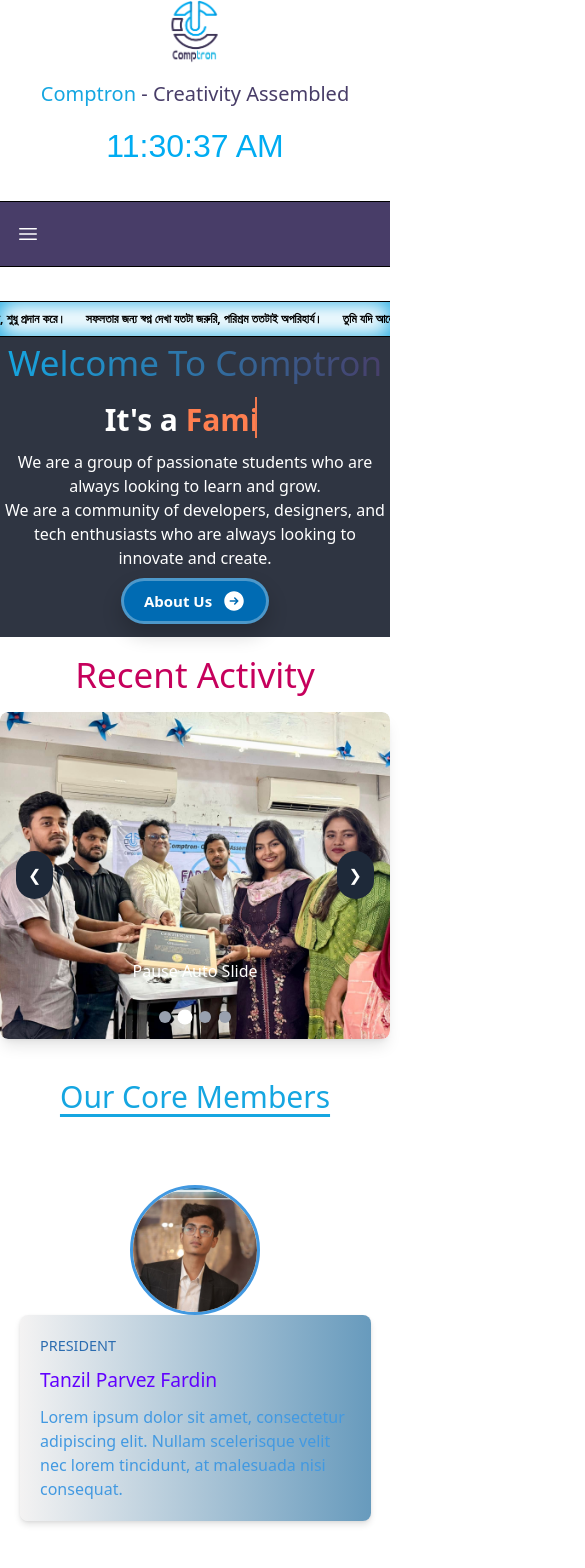
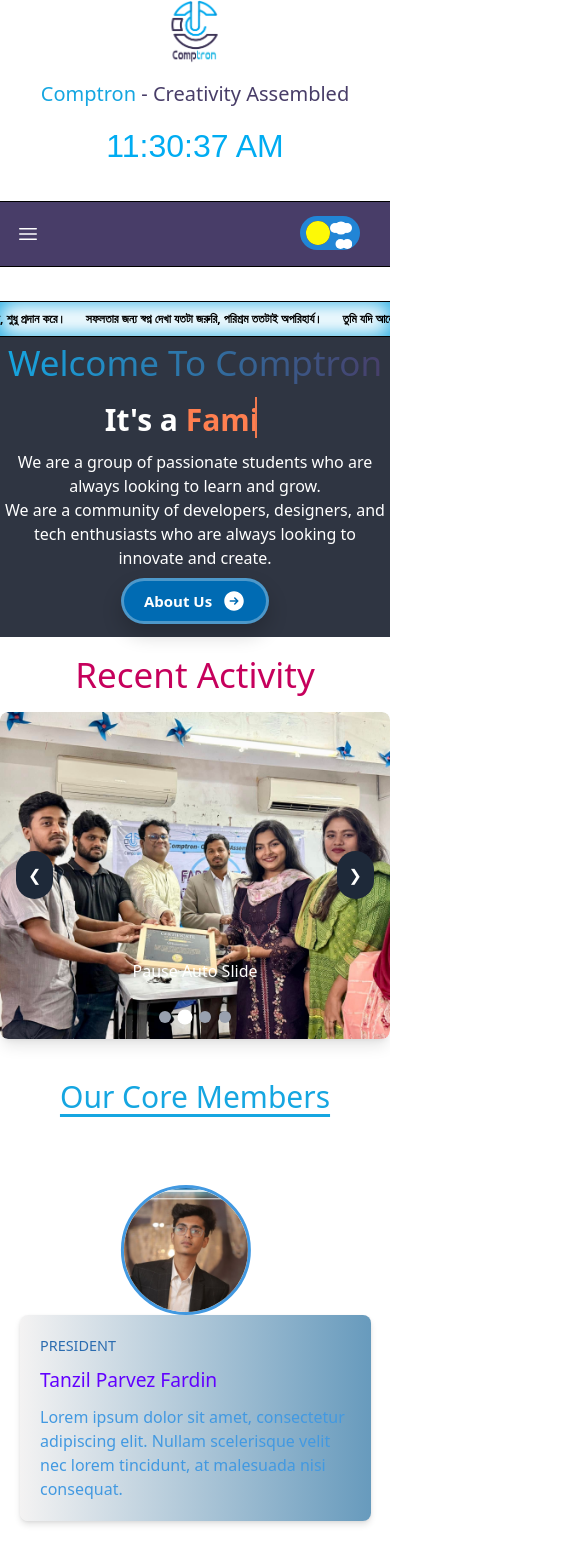
Before and after one commit to Asif9060/Comptron, a React (Vite) app: page / in a window 390 px wide. Shown: the top 1568 px of the page, 585 px wide, since content can reach past the window. Built offline with nearby package versions, Linux system fonts and the light colour scheme; what @radix-ui/themes would draw is missing.

Commit message:
Another Fixing

```diff
--- a/src/Components/Features/CSS/DarkMode.css
+++ b/src/Components/Features/CSS/DarkMode.css
@@ -6,6 +6,12 @@
     width: 3.5em;
     height: 2em;
   }
+
+  @media (max-width: 768px) {
+    .switch{
+      transform: translateX(-1400px);
+  }
+}
   .switch input {
     /* all: unset; */
     opacity: 0;
--- a/src/Components/Features/CSS/Members.css
+++ b/src/Components/Features/CSS/Members.css
@@ -76,6 +76,6 @@
       margin-left: 20px;
     }
     .timeline-item img {
-      transform: translateX(100%);
+      transform: translateX(93%);
     }
   }
```
